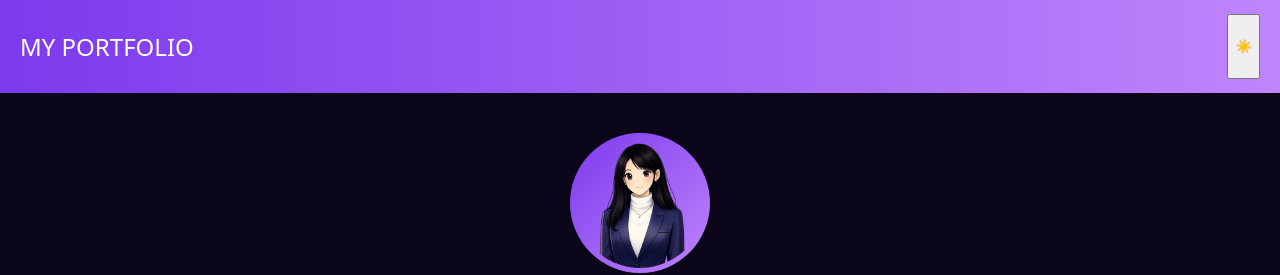
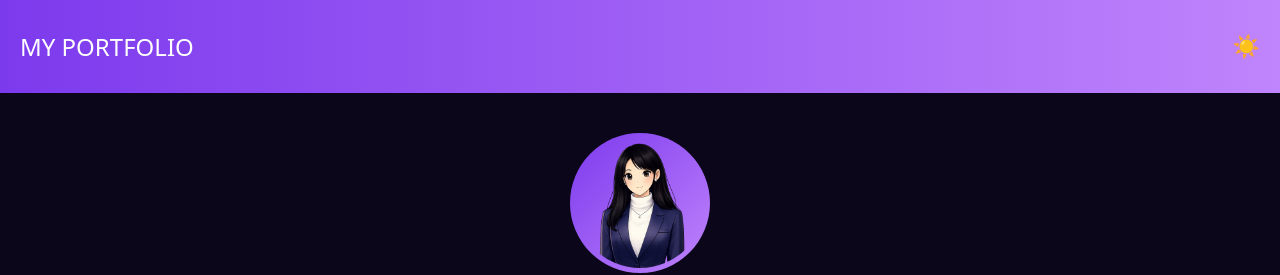
Before and after one commit to janhavi-543/Portfolio, a plain HTML site: page index.html in a window 1280 px wide. Shown: the top 275 px of the page. Drawn offline with Linux system fonts and the light colour scheme.

Commit message:
Update style.css

```diff
--- a/style.css
+++ b/style.css
@@ -168,3 +168,34 @@ body.light {
 body.light .nav-name {
   color: #000;
 }
+
+/* Clean icon-only toggle button */
+.theme-toggle {
+  background: none;
+  border: none;
+  outline: none;
+  box-shadow: none;
+
+  font-size: 22px;
+  cursor: pointer;
+
+  padding: 0;
+  margin: 0;
+
+  display: flex;
+  align-items: center;
+  justify-content: center;
+}
+
+/* Remove tap highlight (mobile) */
+.theme-toggle:focus,
+.theme-toggle:active {
+  outline: none;
+  box-shadow: none;
+}
+
+/* Optional hover effect */
+.theme-toggle:hover {
+  transform: scale(1.2);
+  transition: 0.2s;
+}
```
